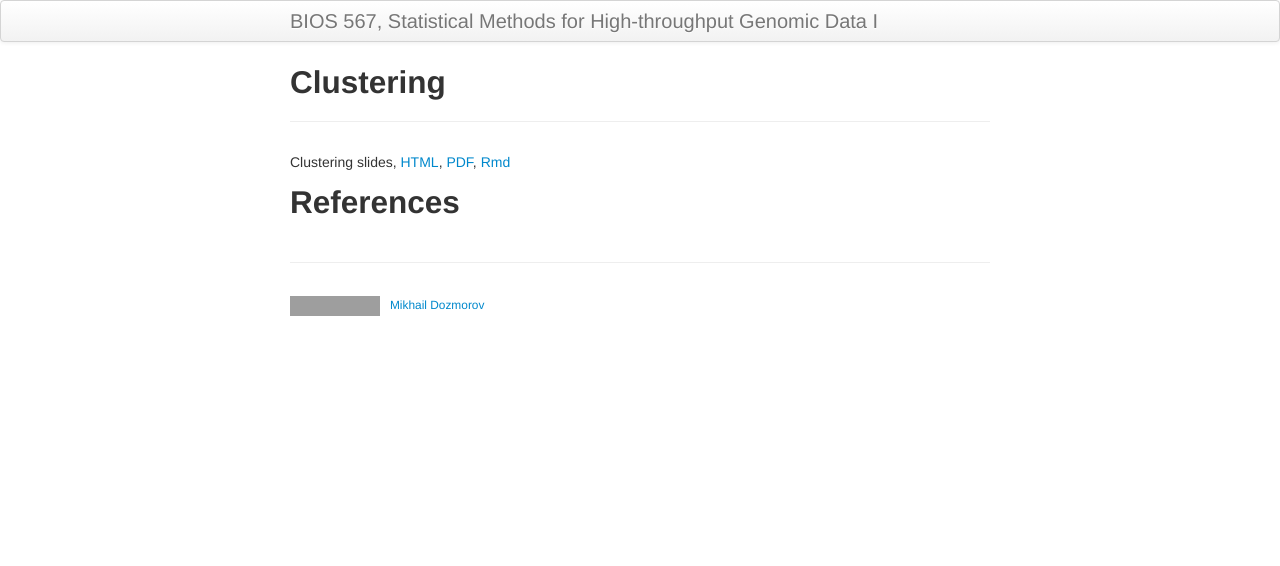
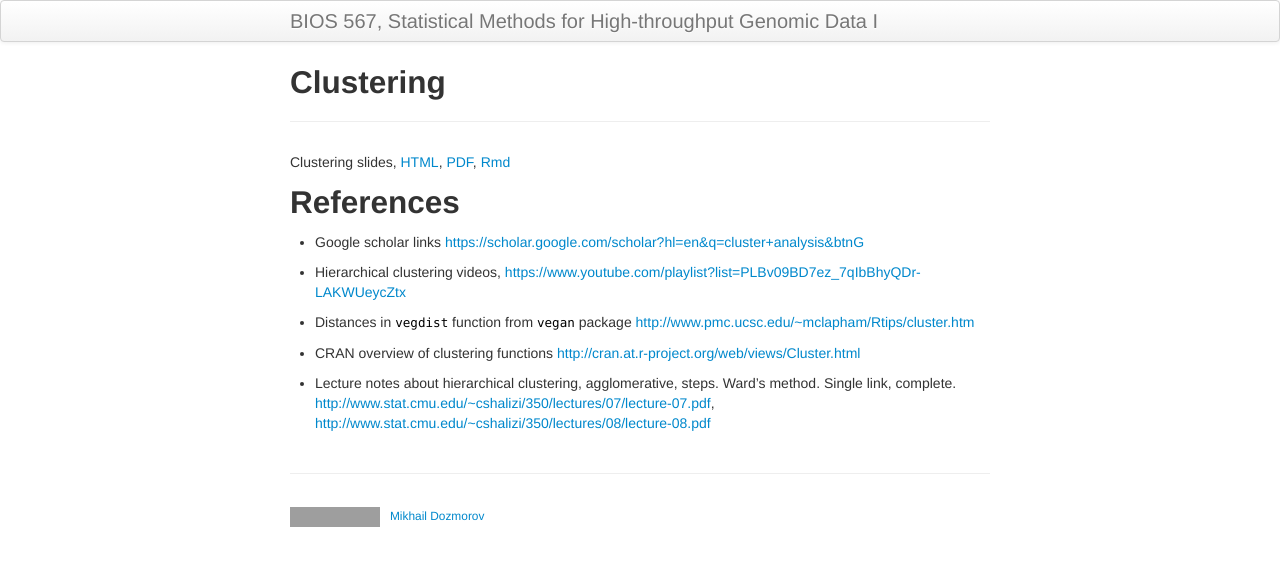
Before and after one commit to mdozmorov/BIOS567, a Jekyll site: the page built from pages/09_clustering.md, in a window 1280 px wide. Shown: the top 566 px of the page. Built offline with Jekyll 4.4.1, drawn with Linux system fonts in a browser that asks for light colours; grey boxes are pictures that could not be loaded.

Commit message:
Add more references

```diff
--- a/pages/09_clustering.md
+++ b/pages/09_clustering.md
@@ -5,4 +5,34 @@ title: Clustering
 
 Clustering slides, [HTML](/BIOS567/assets/presentation_Clustering/Clustering.html), [PDF](/BIOS567/assets/presentation_Clustering/Clustering.pdf), [Rmd](/BIOS567/assets/presentation_Clustering/Clustering.Rmd)
 
+<!--
+## Examples
+
+- More PCA examples [https://genomicsclass.github.io/book/pages/pca_svd.html](https://genomicsclass.github.io/book/pages/pca_svd.html)
+-->
+
 ## References
+
+- Google scholar links [https://scholar.google.com/scholar?hl=en&q=cluster+analysis&btnG](https://scholar.google.com/scholar?hl=en&q=cluster+analysis&btnG)
+
+- Hierarchical clustering videos, [https://www.youtube.com/playlist?list=PLBv09BD7ez_7qIbBhyQDr-LAKWUeycZtx](https://www.youtube.com/playlist?list=PLBv09BD7ez_7qIbBhyQDr-LAKWUeycZtx)
+
+- Distances in `vegdist` function from `vegan` package [http://www.pmc.ucsc.edu/~mclapham/Rtips/cluster.htm](http://www.pmc.ucsc.edu/~mclapham/Rtips/cluster.htm)
+
+- CRAN overview of clustering functions [http://cran.at.r-project.org/web/views/Cluster.html](http://cran.at.r-project.org/web/views/Cluster.html)
+
+- Lecture notes about hierarchical clustering, agglomerative, steps. Ward's method. Single link, complete. [http://www.stat.cmu.edu/~cshalizi/350/lectures/07/lecture-07.pdf](http://www.stat.cmu.edu/~cshalizi/350/lectures/07/lecture-07.pdf), [http://www.stat.cmu.edu/~cshalizi/350/lectures/08/lecture-08.pdf](http://www.stat.cmu.edu/~cshalizi/350/lectures/08/lecture-08.pdf)
+
+<!--
+- PCA statistics [http://users.ics.aalto.fi/jhollmen/dippa/node30.html](http://users.ics.aalto.fi/jhollmen/dippa/node30.html), [https://onlinecourses.science.psu.edu/stat505/node/51](https://onlinecourses.science.psu.edu/stat505/node/51)
+
+## Selected R packages
+
+- `ConsensusClusterPlus` - cluster count and membership, [https://www.bioconductor.org/packages/release/bioc/html/ConsensusClusterPlus.html](https://www.bioconductor.org/packages/release/bioc/html/ConsensusClusterPlus.html)
+
+- `sigclust` - Statistical Significance of Clustering, [https://cran.r-project.org/web/packages/sigclust/index.html](https://cran.r-project.org/web/packages/sigclust/index.html)
+
+## Datasets
+
+- [nci60.tsv](http://odin.mdacc.tmc.edu/~kdo/TeachBioinf/Projects%20&%20Data%20Sets/nci60.tsv) - cell types can be clustered
+-->
```
